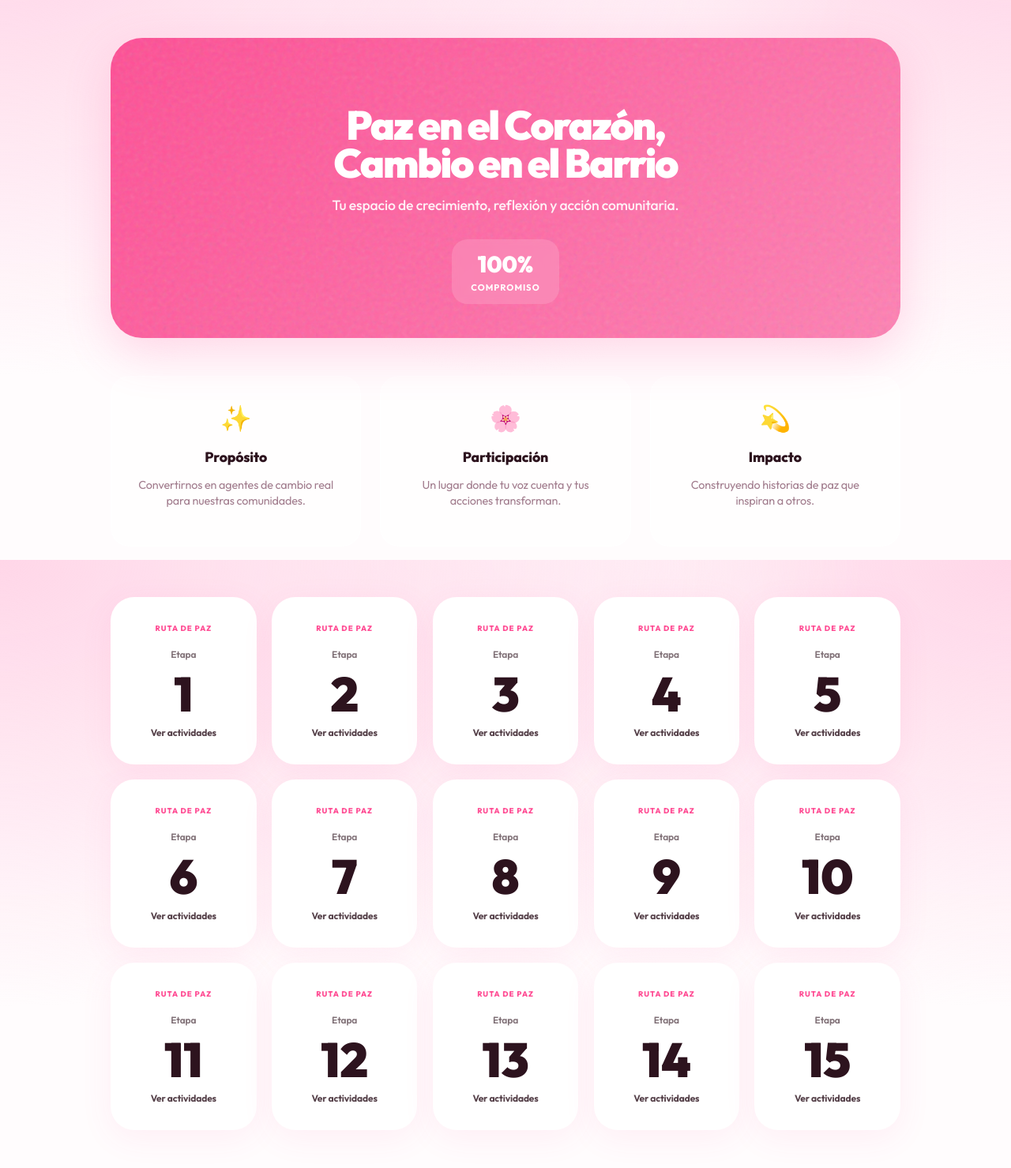
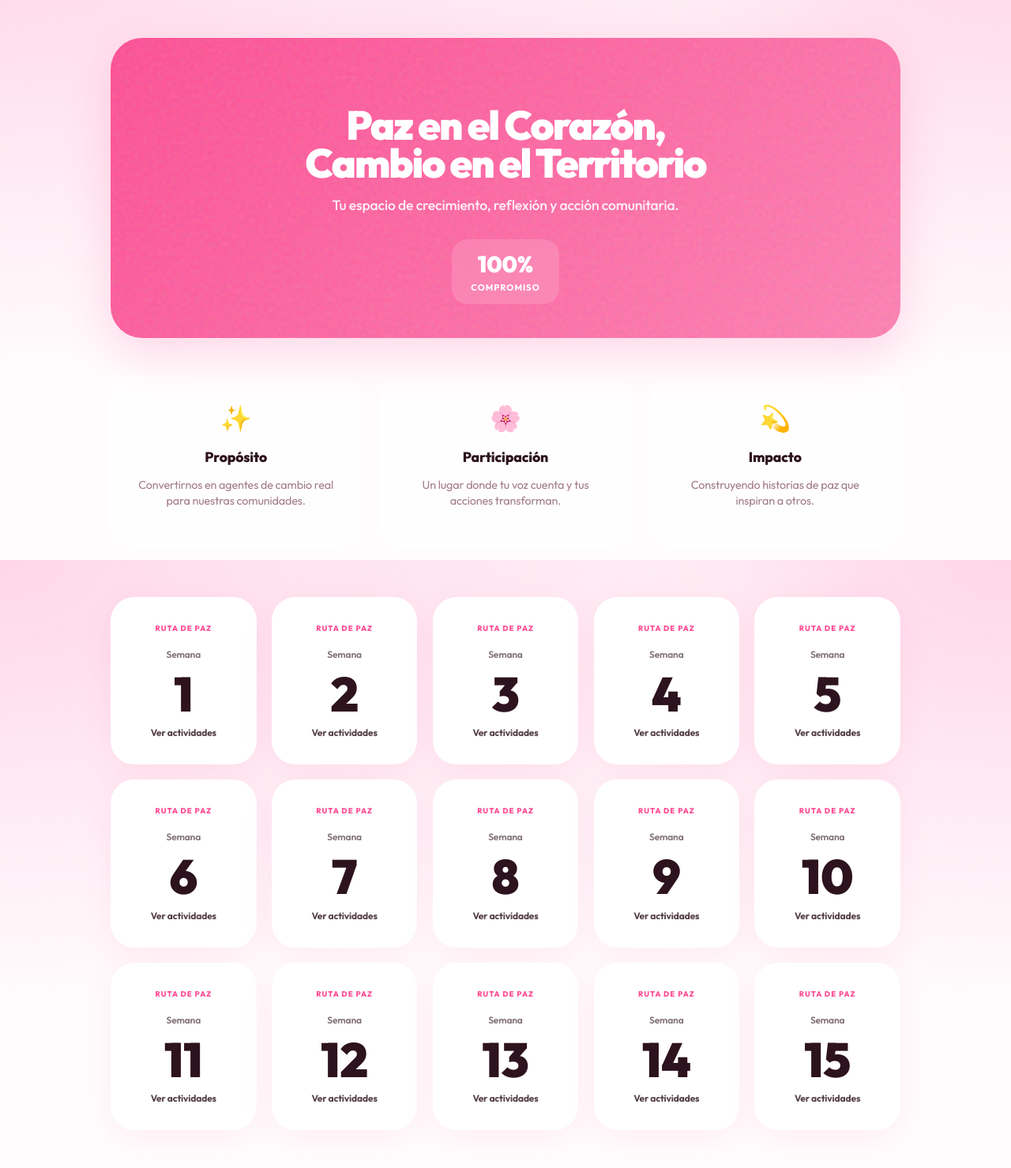
Before and after one commit to bela-genius/proyectjoven, a Flask app: page / in a window 1280 px wide. Shown: the part 91-1570 px from the top of the page at 79% size. Run offline with Flask 3, Linux system fonts and the light colour scheme.

Commit message:
Update project texts to reflect territory and weeks
Modify index.html to change "Barrio" to "Territorio" and "Etapas" to "Semanas"

Replit-Commit-Author: Agent
Replit-Commit-Session-Id: e361db44-26eb-4a04-b1d6-b8f77cc14c5a
Replit-Commit-Checkpoint-Type: full_checkpoint
Replit-Commit-Event-Id: aed6be9c-eadb-4e09-b298-d3f7018a5596
Replit-Commit-Screenshot-Url: https://storage.googleapis.com/screenshot-production-us-central1/e9d71249-3dfc-44a4-b5a1-368e95506a35/e361db44-26eb-4a04-b1d6-b8f77cc14c5a/qUOc0tl
Replit-Helium-Checkpoint-Created: true

```diff
--- a/templates/index.html
+++ b/templates/index.html
@@ -3,7 +3,7 @@
 {% block content %}
 <div class="hero-section">
     <div class="hero-content">
-        <h2>Paz en el Corazón,<br>Cambio en el Barrio</h2>
+        <h2>Paz en el Corazón,<br>Cambio en el Territorio</h2>
         <p>Tu espacio de crecimiento, reflexión y acción comunitaria.</p>
         <div class="hero-stats">
             <div class="stat-item">
@@ -38,7 +38,7 @@
     {% for i in range(1, 16) %}
     <a href="{{ url_for('week_view', week_num=i) }}" class="week-card">
         <div class="week-status">Ruta de Paz</div>
-        <span class="week-label">Etapa</span>
+        <span class="week-label">Semana</span>
         <span class="week-number">{{ i }}</span>
         <div class="week-footer">Ver actividades</div>
     </a>
```
Also changed, not shown: database.db.
